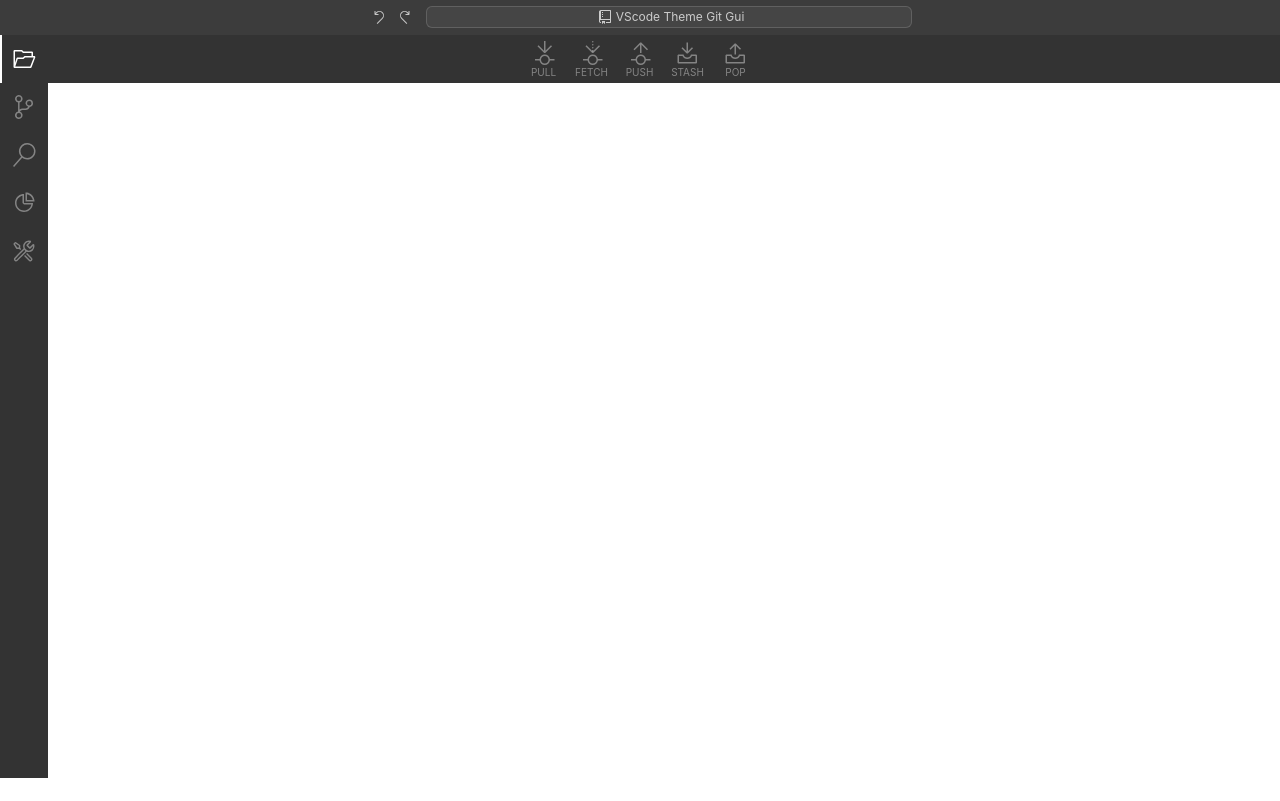
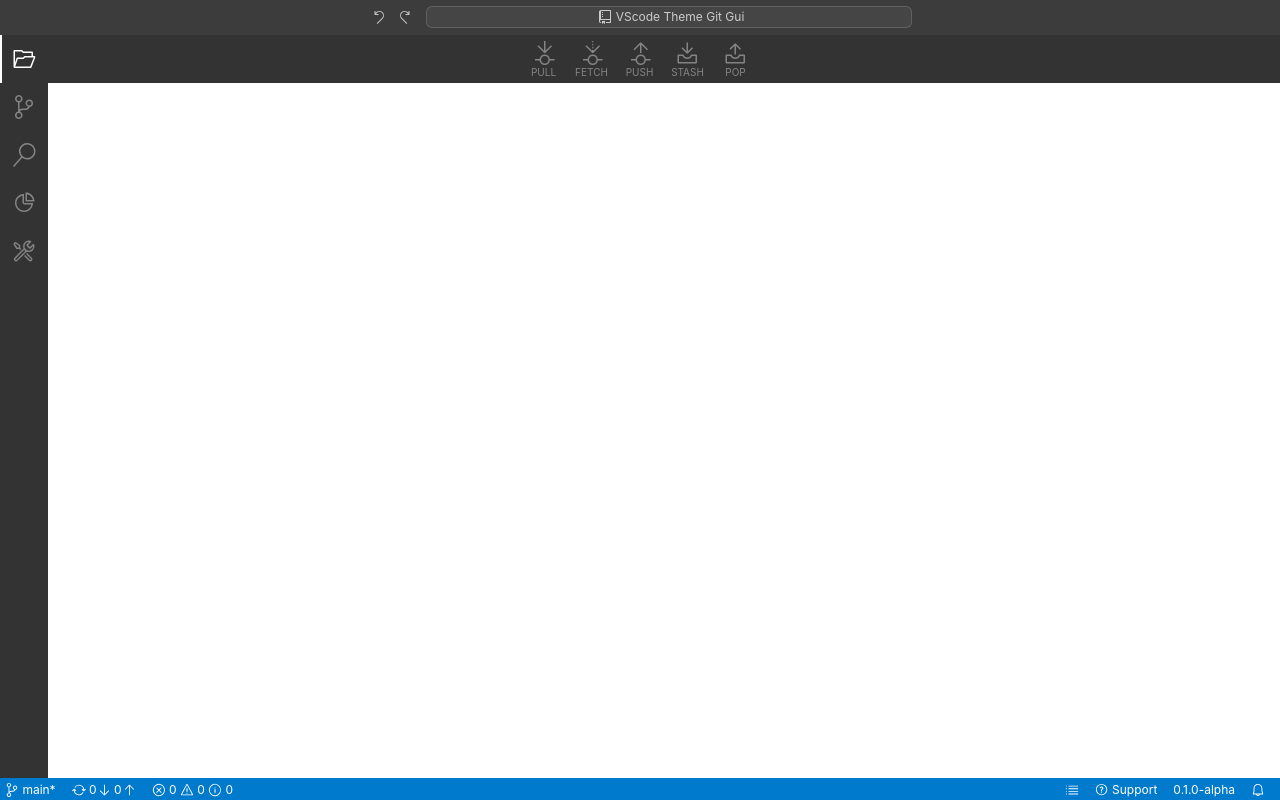
Before and after one commit to kbjdev/vstgg, a React (Vite) app: page / in a window 1280 px wide. Built offline with nearby package versions, Linux system fonts and the light colour scheme.

Commit message:
feat: StatusBar

```diff
--- a/src/renderer/App.tsx
+++ b/src/renderer/App.tsx
@@ -2,6 +2,7 @@
 import ThemeProvider from '@src/renderer/components/styles/ThemeProvider';
 import GlobalStyles from './components/styles/GlobalStyles';
 import ActivityBar from './components/vs/workbench/ActivityBar';
+import StatusBar from './components/vs/workbench/StatusBar';
 import TitleBar from './components/vs/workbench/TitleBar';
 
 const App: FC = () => {
@@ -10,6 +11,7 @@
       <GlobalStyles />
       <TitleBar />
       <ActivityBar />
+      <StatusBar />
     </ThemeProvider>
   );
 };
--- /dev/null
+++ b/src/renderer/components/vs/workbench/StatusBar/StatusBarItem.tsx
@@ -0,0 +1,33 @@
+import { FC, PropsWithChildren } from 'react';
+import styled from 'styled-components';
+
+const Container = styled.div`
+  display: flex;
+  align-items: center;
+  height: 22px;
+  min-width: 24px;
+  padding: 0 5px;
+
+  font-size: 12px;
+  color: ${({ theme }) => theme.colors['statusBar.foreground']};
+  white-space: pre;
+  cursor: pointer;
+
+  svg {
+    width: 14px;
+    height: 14px;
+    fill: ${({ theme }) => theme.colors['statusBar.foreground']};
+  }
+
+  &:hover {
+    background-color: ${({ theme }) => theme.colors['statusBarItem.hoverBackground']};
+  }
+
+  &:active {
+    background-color: ${({ theme }) => theme.colors['statusBarItem.activeBackground']};
+  }
+`;
+
+const StatusBarItem: FC<PropsWithChildren> = ({ children }) => <Container>{children}</Container>;
+
+export default StatusBarItem;
--- /dev/null
+++ b/src/renderer/components/vs/workbench/StatusBar/index.tsx
@@ -0,0 +1,82 @@
+import { FC } from 'react';
+import styled from 'styled-components';
+import ArrowDownIcon from '@resources/icons/arrow-down.svg?react';
+import ArrowUpIcon from '@resources/icons/arrow-up.svg?react';
+import BellIcon from '@resources/icons/bell.svg?react';
+import ErrorIcon from '@resources/icons/error.svg?react';
+import InfoIcon from '@resources/icons/info.svg?react';
+import ListUnordered from '@resources/icons/list-unordered.svg?react';
+import QuestionIcon from '@resources/icons/question.svg?react';
+import SourceControlIcon from '@resources/icons/source-control.svg?react';
+import SyncIcon from '@resources/icons/sync.svg?react';
+import WarningIcon from '@resources/icons/warning.svg?react';
+
+import StatusBarItem from './StatusBarItem';
+import Tooltip from '../../tooltip/Tooltip';
+
+const Container = styled.footer`
+  position: absolute;
+  bottom: 0;
+  left: 0;
+  display: flex;
+  justify-content: space-between;
+  width: 100vw;
+  height: 22px;
+  padding-right: 10px;
+  background-color: ${({ theme }) => theme.colors['statusBar.background']};
+  border-top: 1px solid ${({ theme }) => theme.colors['statusBar.border']};
+`;
+
+const ItemWrapper = styled.div`
+  display: flex;
+  column-gap: 6px;
+`;
+
+const StatusBar: FC = () => (
+  <Container>
+    <ItemWrapper>
+      <Tooltip position="n-left" withArrow content="Current Branch: main">
+        <StatusBarItem>
+          <SourceControlIcon />
+          {' main*'}
+        </StatusBarItem>
+      </Tooltip>
+      <StatusBarItem>
+        <SyncIcon />
+        {' 0'}
+        <ArrowDownIcon />
+        {' 0'}
+        <ArrowUpIcon />
+      </StatusBarItem>
+      <StatusBarItem>
+        <ErrorIcon />
+        {' 0 '}
+        <WarningIcon />
+        {' 0 '}
+        <InfoIcon />
+        {' 0'}
+      </StatusBarItem>
+    </ItemWrapper>
+    <ItemWrapper>
+      <Tooltip position="n-center" withArrow content="Activity Logs">
+        <StatusBarItem>
+          <ListUnordered />
+        </StatusBarItem>
+      </Tooltip>
+      <StatusBarItem>
+        <QuestionIcon />
+        {' Support'}
+      </StatusBarItem>
+      <Tooltip position="n-right" withArrow content="Current Client Version: 0.1.0-alpha">
+        <StatusBarItem>{'0.1.0-alpha'}</StatusBarItem>{' '}
+      </Tooltip>
+      <Tooltip position="n-right" withArrow content="No Notifications">
+        <StatusBarItem>
+          <BellIcon />
+        </StatusBarItem>
+      </Tooltip>
+    </ItemWrapper>
+  </Container>
+);
+
+export default StatusBar;
```
